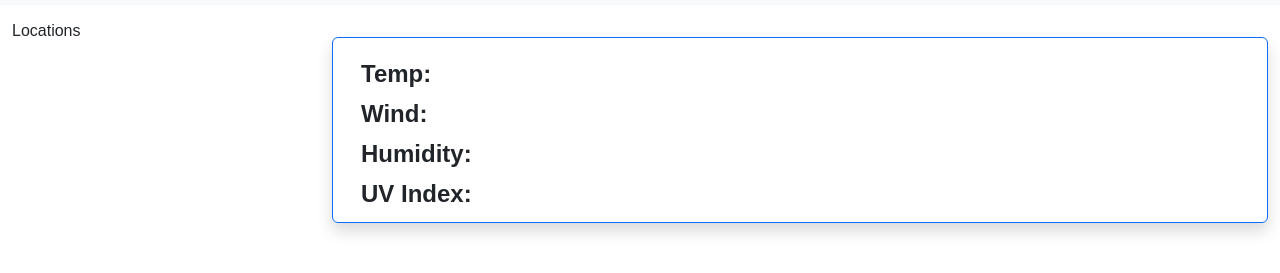
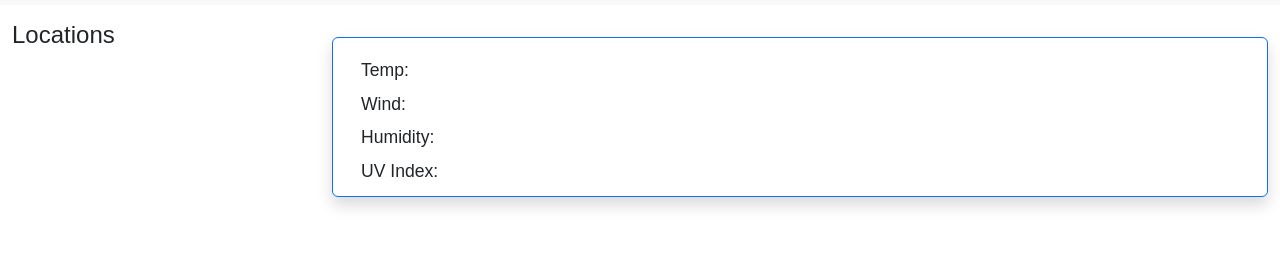
Before and after one commit to bradbrad88/weather-app, a plain HTML site: page index.html in a window 1280 px wide. Shown: the part 81-354 px from the top of the page. Drawn offline with nearby package versions, Linux system fonts and the light colour scheme; no server answers.

Commit message:
Styling changes

```diff
--- a/assets/css/main.css
+++ b/assets/css/main.css
@@ -0,0 +1,12 @@
+h1 {
+  font-size: 2.2rem;
+}
+
+h2 {
+  font-size: 1.5rem;
+  white-space: pre-line;
+}
+
+p {
+  font-size: 1.1rem;
+}
--- a/index.html
+++ b/index.html
@@ -44,27 +44,27 @@
     </nav>
     <div class="container-fluid my-3">
       <div class="row">
-        <div class="col-12 col-lg-3">
+        <div class="col-12 col-lg-3 order-1">
           <div class="container px-0">
             <h2>Locations</h2>
             <div id="locationBtnContainer" class="d-flex flex-column"></div>
           </div>
         </div>
-        <div class="col-12 col-lg-9">
+        <div class="col-12 col-lg-9 order-0 order-lg-1">
           <div class="container card shadow my-3 border-primary" id="cityDetailsContainer">
-            <div class="card-body fs-4 fw-light">
+            <div class="card-body fw-light">
               <div class="row">
                 <div class="col-12 col-md-6">
                   <div class="card-title">
-                    <h1 class=""></h1>
+                    <h1></h1>
                     <h2 class="text-primary date"></h2>
                   </div>
-                  <p class="card-text fw-bold">Temp: <span class="fw-light temp"></span></p>
-                  <p class="card-text fw-bold">Wind: <span class="fw-light wind"></span></p>
-                  <p class="card-text fw-bold">
-                    Humidity: <span class="fw-light humidity"></span>
+                  <p class="card-text">Temp: <span class="fw-bold temp"></span></p>
+                  <p class="card-text">Wind: <span class="fw-bold wind"></span></p>
+                  <p class="card-text">Humidity: <span class="fw-bold humidity"></span></p>
+                  <p class="card-text">
+                    UV Index: <span class="badge fs-6 fw-bold uvi"></span>
                   </p>
-                  <p class="card-text fw-bold">UV Index: <span class="fw-light uvi"></span></p>
                 </div>
                 <div class="col-12 col-md-6 d-flex justify-content-center">
                   <img src="" alt="" />
```
